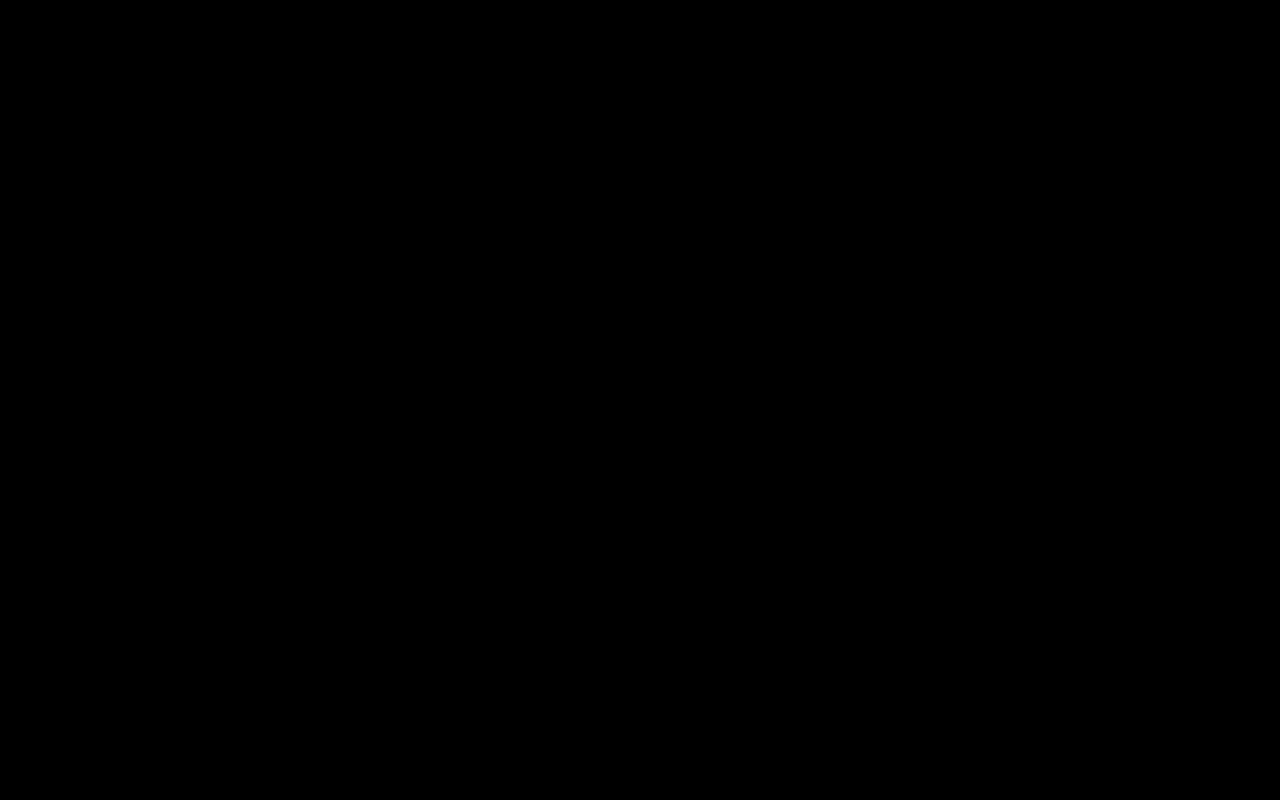
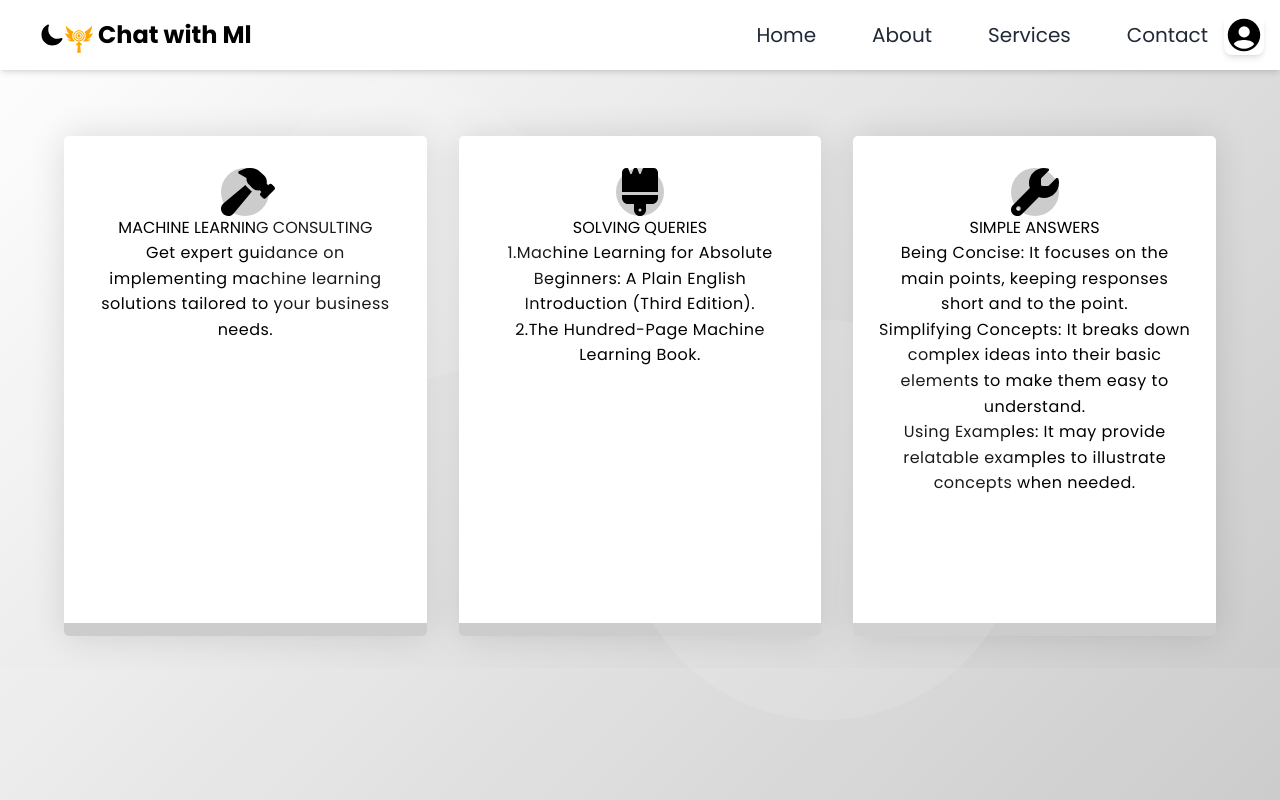
Before and after one commit to v-Shivaprasad/Chat-with-ML, a React (Vite) app in the folder Chat with ML/: page /services in a window 1280 px wide. Built offline with nearby package versions, Linux system fonts and the light colour scheme.

Commit message:
vaibhav serbice page

```diff
--- /dev/null
+++ b/Chat with ML/src/components/Navbar.css
@@ -0,0 +1,15 @@
+/* Navbar.css */
+.navbar {
+    position: fixed;
+    top: 0;
+    left: 0;
+    width: 100%;
+    z-index: 10;
+    background-color: #fff; /* Or use a background color suitable for your theme */
+    box-shadow: 0 2px 4px rgba(0, 0, 0, 0.1);
+  }
+
+  /* Ensure padding to prevent content from being hidden behind the navbar */
+  .content {
+    padding-top: 64px; /* Adjust this value based on the height of your navbar */
+  }
--- /dev/null
+++ b/Chat with ML/src/pages/Services.css
@@ -0,0 +1,190 @@
+body {
+    padding: 0;
+    margin: 0;
+    box-sizing: border-box;
+    font-family: "Poppins", sans-serif;
+    transition: background 0.3s ease, color 0.3s ease; /* Smooth transition for theme change */
+  }
+
+  /* Light mode styles */
+  @media (prefers-color-scheme: light) {
+    body {
+        background: linear-gradient(135deg, #ffffff, #cccccc); /* Light grey theme */
+        color: #000; /* Default text color */
+    }
+
+    nav {
+        background-color: #ffffff; /* Navbar background color */
+        color: #000; /* Navbar text color */
+    }
+
+    section {
+        background: linear-gradient(135deg, #ffffff, #cccccc); /* Light grey theme for section */
+        color: #000; /* Section text color */
+    }
+
+    .card {
+        background: linear-gradient(#ffffff 50%, #cccccc 50%);
+        color: #000; /* Card text color */
+    }
+
+    .icon-wrapper {
+        background-color: #cccccc;
+        color: #000000;
+    }
+
+    .card:hover .icon-wrapper {
+        background-color: #ffffff;
+        color: #cccccc;
+    }
+
+    .card:hover h3, .card:hover p {
+        color: #ffffff;
+    }
+  }
+
+  /* Dark mode styles */
+  @media (prefers-color-scheme: dark) {
+    body {
+        background: linear-gradient(135deg, #000000, #444444); /* Dark grey/black theme */
+        color: #fff; /* Default text color */
+    }
+
+    nav {
+        background-color: #333333; /* Navbar background color */
+        color: #fff; /* Navbar text color */
+    }
+
+    section {
+        background: linear-gradient(135deg, #000000, #444444); /* Dark grey/black theme for section */
+        color: #fff; /* Section text color */
+    }
+
+    .card {
+        background: linear-gradient(#333333 50%, #000000 50%);
+        color: #fff; /* Card text color */
+    }
+
+    .icon-wrapper {
+        background-color: #000000;
+        color: #ffffff;
+    }
+
+    .card:hover .icon-wrapper {
+        background-color: #ffffff;
+        color: #000000;
+    }
+
+    .card:hover h3, .card:hover p {
+        color: #000000;
+    }
+  }
+
+  /* Common styles */
+
+  .row {
+    display: flex;
+    flex-wrap: wrap;
+    justify-content: center;
+    width: 100%;
+  }
+
+  .section-heading {
+    font-size: 3rem; /* Increase the font size */
+    font-weight: bold; /* Make the heading bold */
+    margin-bottom: 1em;
+    text-align: center;
+  }
+
+  .column {
+    width: 100%;
+    padding: 0 1em 1em 1em;
+    text-align: center;
+  }
+
+  .card {
+    width: 100%;
+    height: 500px; /* Increase the height */
+    padding: 2em 1.5em;
+    background-size: 100% 200%;
+    background-position: 0 2.5%;
+    border-radius: 5px;
+    box-shadow: 0 0 35px rgba(0, 0, 0, 0.12);
+    cursor: pointer;
+    transition: 0.5s;
+  }
+
+  h3 {
+    font-size: 1.95rem; /* Increase the font size */
+    font-weight: 1000;
+    margin: 1em 0;
+  }
+
+  p {
+    font-size: 1rem; /* Increase the font size */
+    line-height: 1.6;
+    letter-spacing: 0.03em;
+  }
+
+  .icon-wrapper {
+    position: relative;
+    margin: auto;
+    font-size: 3rem; /* Increase the icon size */
+    height: 3rem;
+    width: 3rem;
+    border-radius: 50%;
+    display: grid;
+    place-items: center;
+    transition: 0.5s;
+  }
+
+  .card:hover {
+    background-position: 0 100%;
+  }
+
+  @media screen and (min-width: 768px) {
+    section {
+        padding: 0 2em;
+    }
+
+    .column {
+        flex: 0 50%;
+        max-width: 50%;
+    }
+  }
+
+  @media screen and (min-width: 992px) {
+    section {
+        padding: 1em 3em;
+    }
+
+    .column {
+        flex: 0 0 33.33%;
+        max-width: 33.33%;
+    }
+  }
+
+  /* Background elements */
+  section::before {
+    content: '';
+    position: absolute;
+    width: 300px;
+    height: 300px;
+    background: rgba(255, 255, 255, 0.1);
+    border-radius: 50%;
+    top: 10%;
+    left: 20%;
+    z-index: 0;
+  }
+
+  section::after {
+    content: '';
+    position: absolute;
+    width: 400px;
+    height: 400px;
+    background: rgba(255, 255, 255, 0.1);
+    border-radius: 50%;
+    bottom: 10%;
+    right: 20%;
+    z-index: 0;
+  }
--- a/Chat with ML/src/pages/Services.jsx
+++ b/Chat with ML/src/pages/Services.jsx
@@ -1,7 +1,64 @@
-import React from "react";
+import React from 'react';
+import Navbar from '../components/Navbar'; // Adjust the path accordingly
+import '../components/Navbar.css';
+import './Services.css';
 
-const Services = () => {
-  return <div>Services</div>;
+// Import Font Awesome
+import { FontAwesomeIcon } from '@fortawesome/react-fontawesome';
+import { faHammer, faBrush, faWrench } from '@fortawesome/free-solid-svg-icons';
+
+// Service component
+const Service = () => {
+  return (
+    <div>
+      <Navbar /> {/* Ensure the Navbar is rendered here */}
+      <section>
+        <div className="row">
+          <h2 className="section-heading">Our Services</h2>
+        </div>
+        <div className="row">
+          <div className="column">
+            <div className="card">
+              <div className="icon-wrapper">
+                <FontAwesomeIcon icon={faHammer} />
+              </div>
+              <h3>MACHINE LEARNING CONSULTING</h3>
+              <p>
+                Get expert guidance on implementing machine learning solutions tailored to your business needs.
+              </p>
+            </div>
+          </div>
+          <div className="column">
+            <div className="card">
+              <div className="icon-wrapper">
+                <FontAwesomeIcon icon={faBrush} />
+              </div>
+              <h3>SOLVING QUERIES</h3>
+              <p>
+              1.Machine Learning for Absolute Beginners: A Plain English Introduction (Third Edition).<br></br>
+              2.The Hundred-Page Machine Learning Book.<br></br>
+              </p>
+            </div>
+          </div>
+          <div className="column">
+            <div className="card">
+              <div className="icon-wrapper">
+                <FontAwesomeIcon icon={faWrench} />
+              </div>
+              <h3>SIMPLE ANSWERS</h3>
+              <p>
+Being Concise: It focuses on the main points, keeping responses short and to the point.<br></br>
+
+Simplifying Concepts: It breaks down complex ideas into their basic elements to make them easy to understand.<br></br>
+
+Using Examples: It may provide relatable examples to illustrate concepts when needed.<br></br>
+              </p>
+            </div>
+          </div>
+        </div>
+      </section>
+    </div>
+  );
 };
 
-export default Services;
+export default Service;
```
Also changed, not shown: 1 other file (tests, documents, lock files or other folders).
